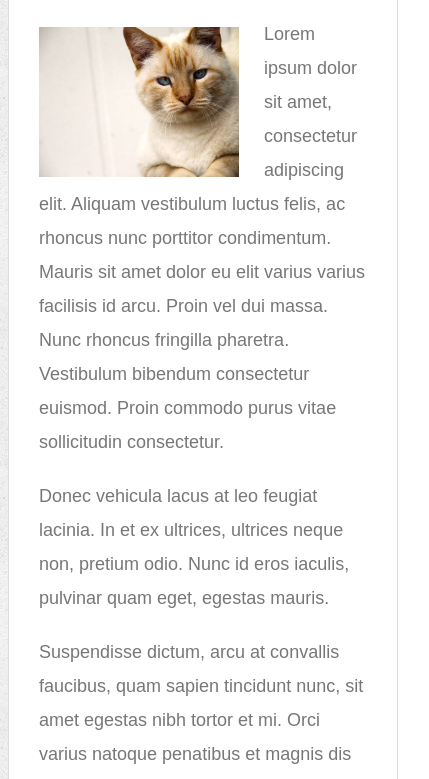
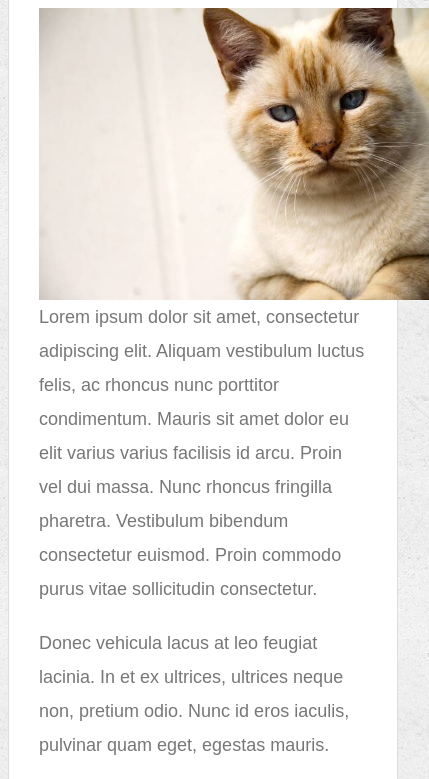
Before and after one commit to vybalanzat/poshi, a plain HTML site: page index.html in a window 390 px wide. Shown: the part 340-1119 px from the top of the page, 429 px wide, since content can reach past the window. Drawn offline with Linux system fonts and the light colour scheme.

Commit message:
640 updates

```diff
--- a/assets/css/style.css
+++ b/assets/css/style.css
@@ -269,17 +269,33 @@ body {
       text-align: center;
     }
 
-     {
-      margin-right: 30px;
 
+    #masthead {
+      position: static;
+      max-width: 500px;
+    }
 
+    #main-container {
+      padding-top: 1px;
+      max-width: 450px;
+    }
+
+    .auth-image {
+      width: 200px;
+      height: auto;
+      margin-top: 10px;
+      margin-right: 25px;
+    }
+
+    .work {
+      width:  390px;
+    }
+
+    .auth-image {
+      width: 390px;
     }
 
     #masthead {
-      position: static;
-    }
-
-    #main-container {
-      padding-top: 20px;
+      max-width: 500px;
     }
   }
```
